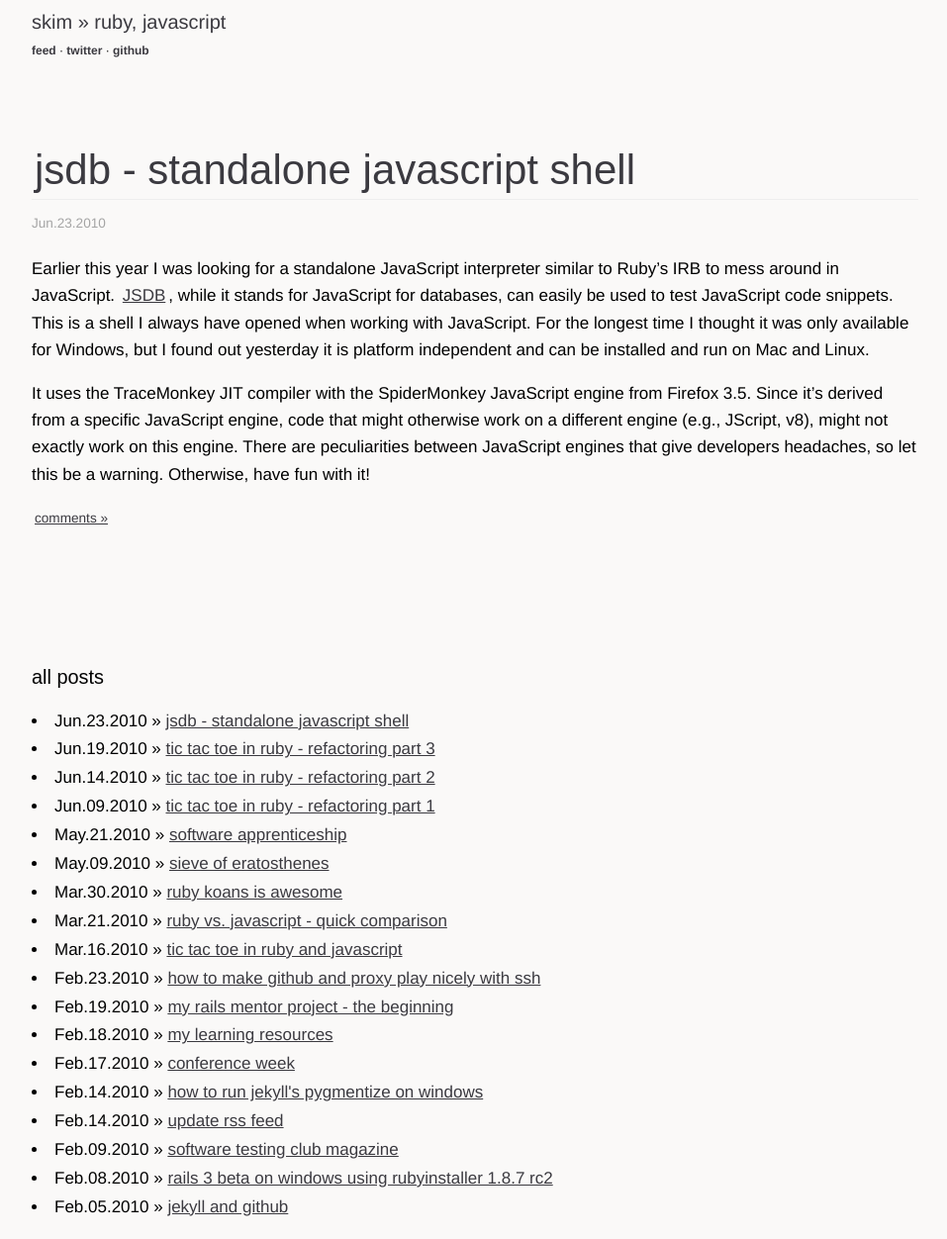
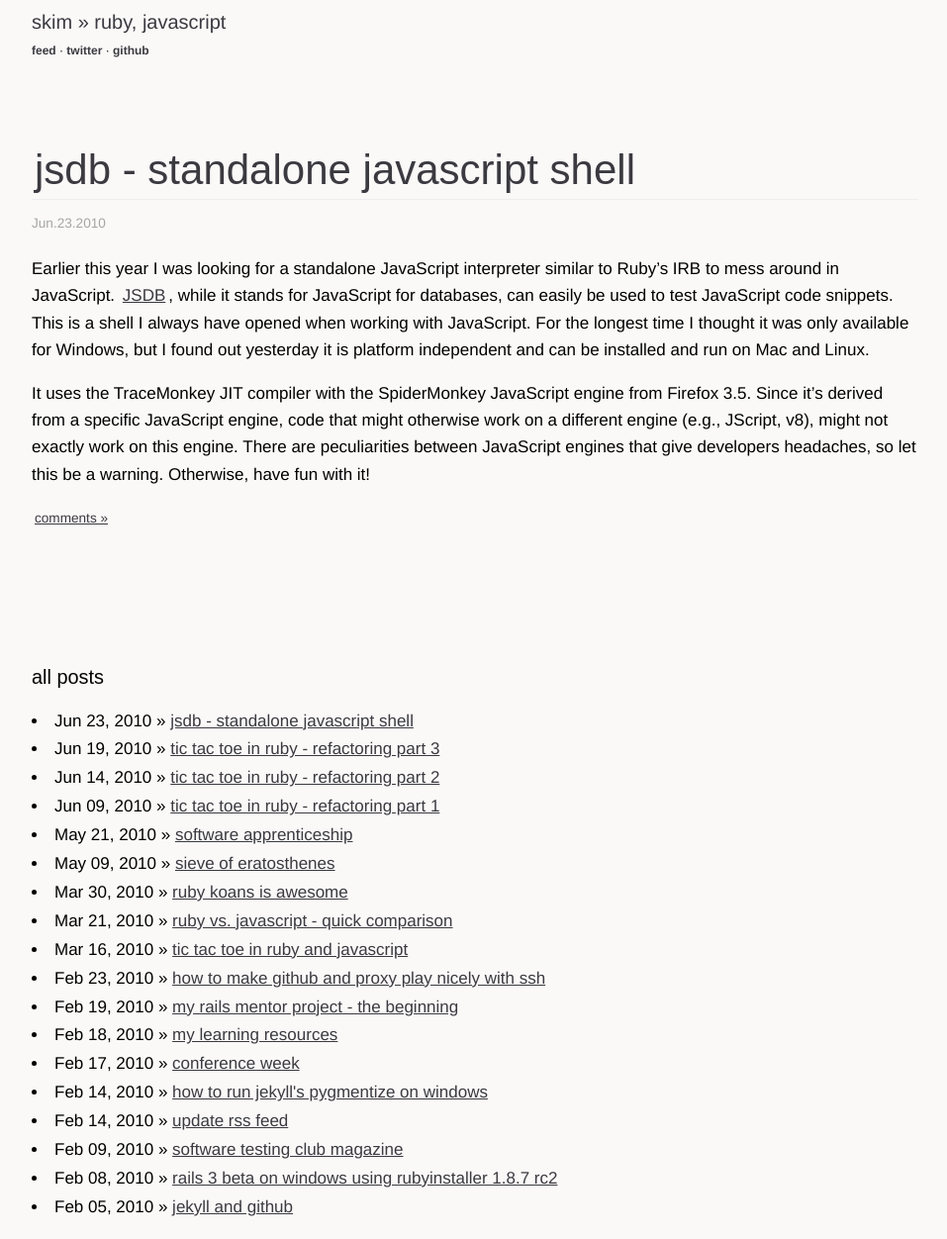
Before and after one commit to sl4m/sl4m.github.com, a Jekyll site: the page built from index.html, in a window 1280 px wide. Shown: the whole page at 99% size, without its empty margins (160-1117 px from the left). Built offline with Jekyll 4.4.1, drawn with Linux system fonts in a browser that asks for light colours; part of the change alters nothing that is shown.

```diff
--- a/_layouts/default.html
+++ b/_layouts/default.html
@@ -29,7 +29,7 @@
 
 <div class="related">
 <h3>all posts</h3>
-<p>{% for post in site.posts %}<li><span>{{ post.date | date: "%b.%d.%Y" }}</span> &raquo; <a href="{{ post.url }}">{{ post.title }}</a></li>{% endfor %}</p>
+<p>{% for post in site.posts %}<li><span>{{ post.date | date: "%b %d, %Y" }}</span> &raquo; <a href="{{ post.url }}">{{ post.title }}</a></li>{% endfor %}</p>
 <p>
 </div>
 
```
